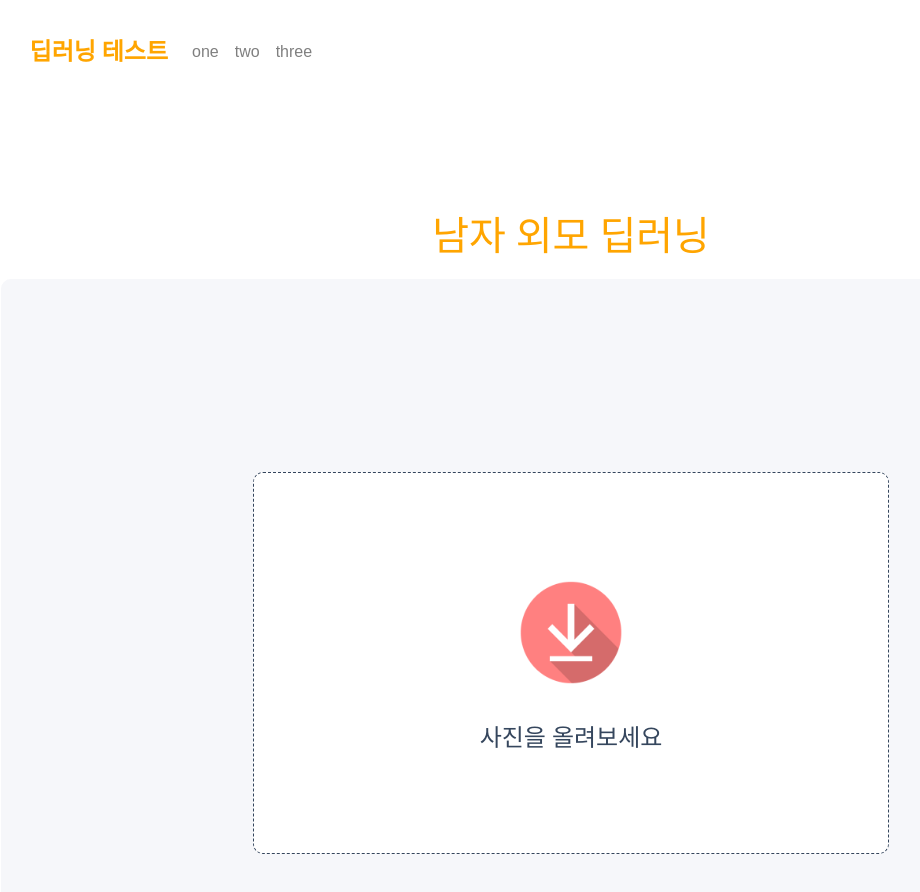
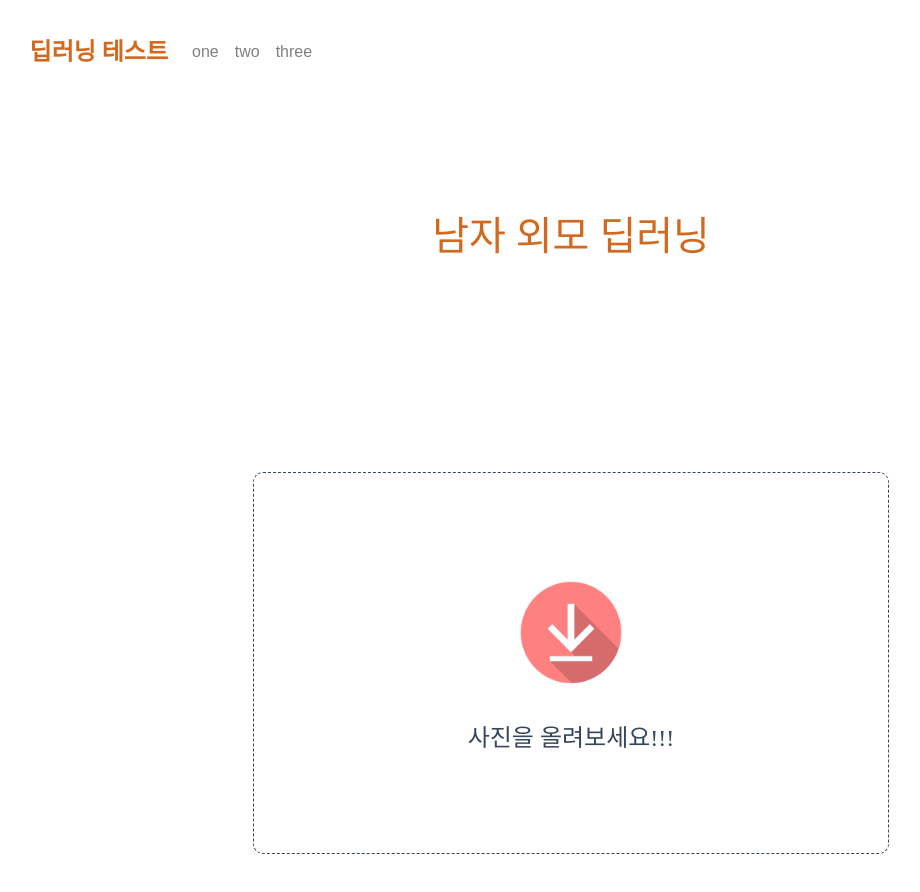
Before and after one commit to laon2019/Deeplearningproject, a plain HTML site: page pageone.html in a window 1280 px wide. Shown: the whole page, without its empty margins (69-989 px from the left). Drawn offline with nearby package versions, Linux system fonts and the light colour scheme.

Commit message:
deeplearning

```diff
--- a/pageone.html
+++ b/pageone.html
@@ -52,7 +52,7 @@
             <input class="file-upload-input" type='file' onchange="readURL(this);" accept="image/*" />
             <div class="drag-text">
                 <img src="upload.png" class="mt-5 pt-5 upload">
-                <h3 class="mb-5 pb-5 pt-4  upload-text">사진을 올려보세요</h3>
+                <h3 class="mb-5 pb-5 pt-4  upload-text">사진을 올려보세요!!!</h3>
             </div>
         </div>
         <div class="file-upload-content">
--- a/style2.css
+++ b/style2.css
@@ -7,8 +7,8 @@ body {
     padding: 15% 3%;
     margin: 0 auto;
     border-radius: 10px;
-    border: solid 1.6px #f6f7fa;
-    background-color: #f6f7fa;
+    border: solid 1.6px #fff;
+    background-color: #fff;
 }
 
 .file-upload-btn {
@@ -126,13 +126,13 @@ body {
   font-family: NanumSquareR;
   line-height: 1.68;
   text-align: left;
-  color: orange;
+  color: chocolate;
   font-weight: bolder;
   font-size: x-large;
 }
 
 .navbar-light .navbar-toggler {
-    border-color: orange;
+    border-color: chocolate;
 }
 
 .section {
@@ -143,7 +143,7 @@ body {
   font-family: NanumSquareR;
   line-height: 1.67;
   text-align: center;
-  color: orange;
+  color: chocolate;
 }
 
 
```
